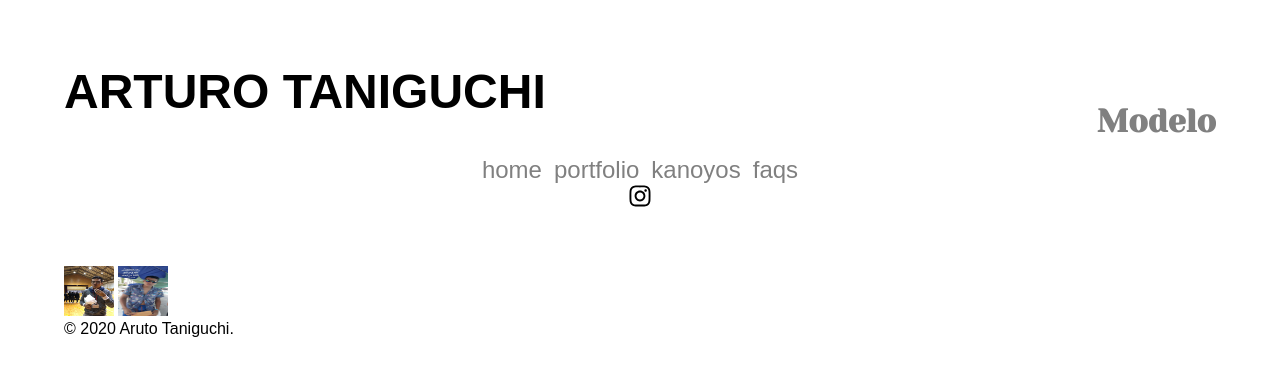
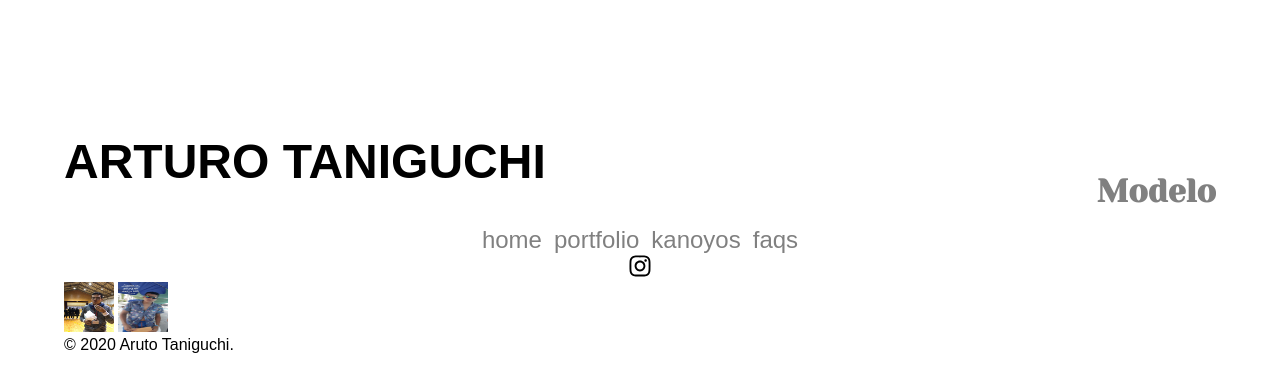
Before and after one commit to Alehw99/016-arturo-model-website, a plain HTML site: page html/index.html in a window 1280 px wide. Drawn offline with Linux system fonts and the light colour scheme; a web font is replaced by a local one.

Commit message:
nav style adjusts

```diff
--- a/css/nav.css
+++ b/css/nav.css
@@ -1,13 +1,13 @@
 /* nav bar */
 
 nav {
-	height: 30%;
+	height: 32.5%;
 	width: 100%;
 
 	display: flex;
 	flex-direction: column;
 	align-items: center;
-	justify-content: flex-start;
+	justify-content: flex-end;
 
 	overflow: hidden;
 }
@@ -94,6 +94,3 @@ nav img {
 	height: 1.5rem;
 	width: 1.5rem;
 }
-
-
-/*  */
```
